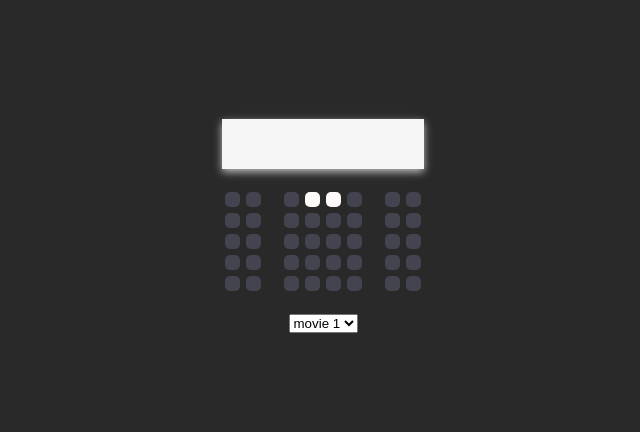
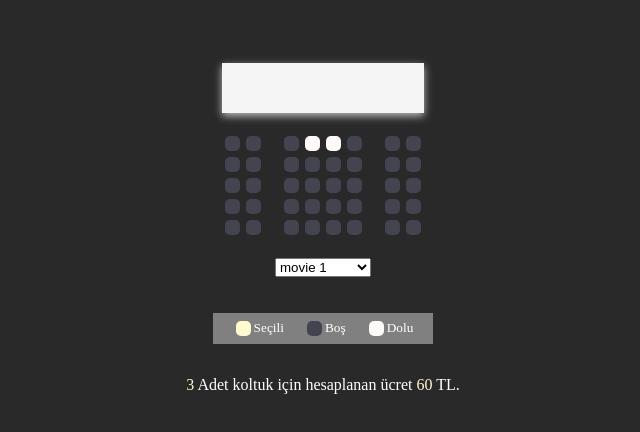
Before and after one commit to esrayildiizz/CinemaSeatReservation, a plain HTML site: page index.html in a window 1280 px wide. Shown: the part 174-606 px from the top of the page, without its empty margins (317-957 px from the left). Drawn offline with Linux system fonts and the light colour scheme.

Commit message:
Duzenleme yapildi.

```diff
--- a/index.html
+++ b/index.html
@@ -1,5 +1,6 @@
 <!DOCTYPE html>
 <html lang="en">
+
 <head>
   <meta charset="UTF-8">
   <meta http-equiv="X-UA-Compatible" content="IE=edge">
@@ -7,11 +8,14 @@
   <link rel="stylesheet" href="style.css">
   <title>Sinema Bilet Rezervasyon</title>
 </head>
+
 <body>
-<div class="container">         <!-- container başlangıç-->
-  <div class="screen"></div>    <!-- screen başlangıç-->
-   <div class="row">           <!-- row 1. sıraiçin-->
-  <div class="seat "></div>   <!-- seat koltuklar için.-->
+  <div class="container">
+    <!-- container başlangıç-->
+    <div class="screen"></div> <!-- screen başlangıç ve bitiş -->
+    <div class="row">
+      <!-- row 1. sıraiçin-->
+      <div class="seat "></div> <!-- seat koltuklar için.-->
       <div class="seat"></div>
       <div class="seat"></div>
       <div class="seat reserved"></div>
@@ -60,15 +64,53 @@
       <div class="seat"></div>
       <div class="seat"></div>
     </div>
-</div>  <!-- container bitiş-->
 
-<div class="movie-list">  <!-- film listesi için liste  başlangıç-->
-<select name="" id="">
+
+  </div> <!-- container bitiş-->
+
+  <div class="movie-list">
+    <!-- film listesi için liste  başlangıç-->
+    <select id="movie">
+      <option disabled>Film seçiniz:</option>
       <option value="20">movie 1</option>
-  <option value="20">movie 2</option>
-  <option value="20">movie 3</option>
+      <option value="22">movie 2</option>
+      <option value="25">movie 3</option>
     </select>
-</div>                   <!-- film listesi için liste  bitiş-->
+  </div> <!-- film listesi için liste  bitiş-->
+
+
+  <ul class="info">
+    <li>
+      <div class="seat selected"></div>
+      <small>Seçili</small>
+    </li>
+    <li>
+      <div class="seat "></div>
+      <small>Boş</small>
+    </li>
+    <li>
+      <div class="seat reserved"></div>
+      <small>Dolu</small>
+    </li>
+
+  </ul>
+
+  <p class="text">
+    <span id="count">3</span> Adet koltuk için hesaplanan ücret <span id="amount">60</span> TL.
+  </p>
+
+
+
+
+
+
+
+
+
+
+
+
   <script src="script.js"> </script>
 </body>
+
 </html>
```
Lines whose indentation alone changed are shown as unchanged.
